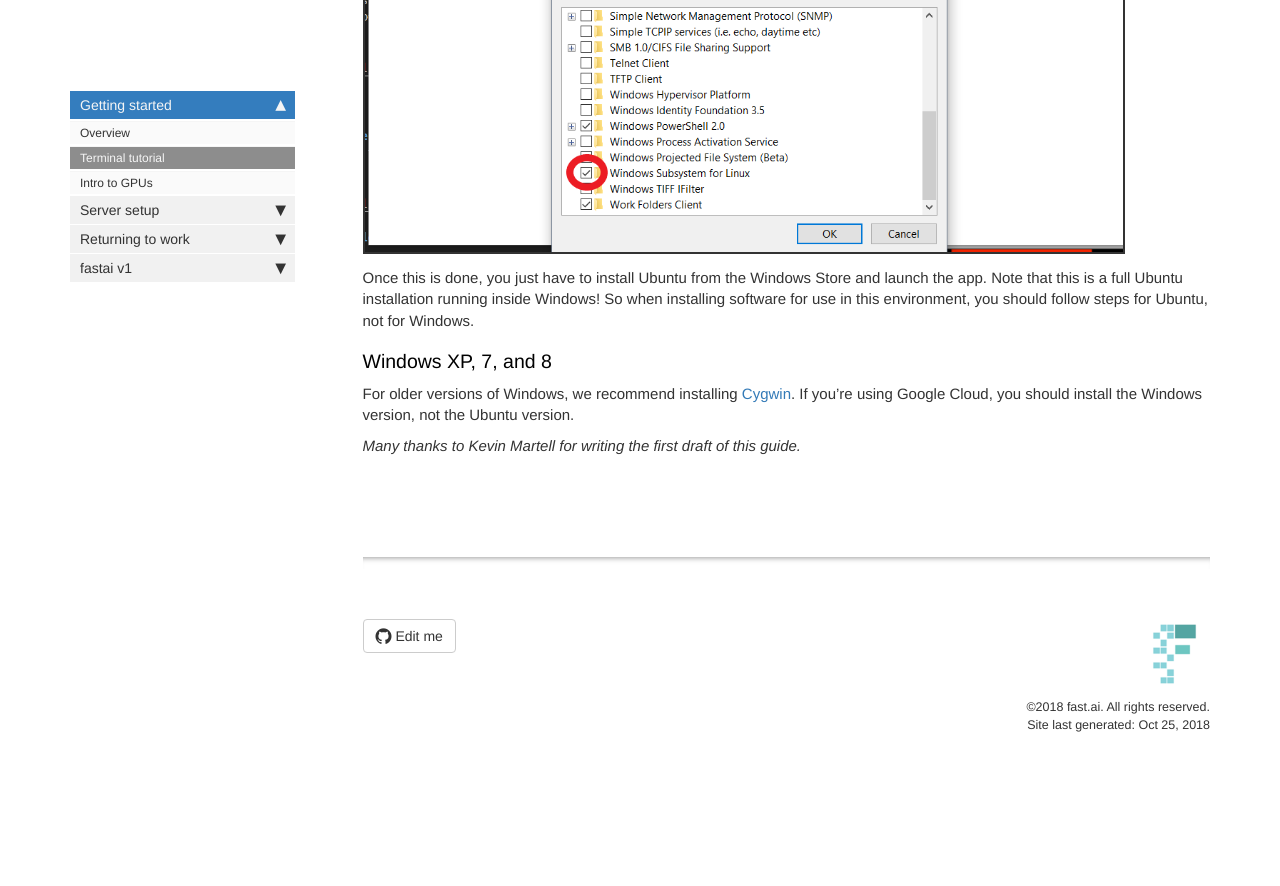
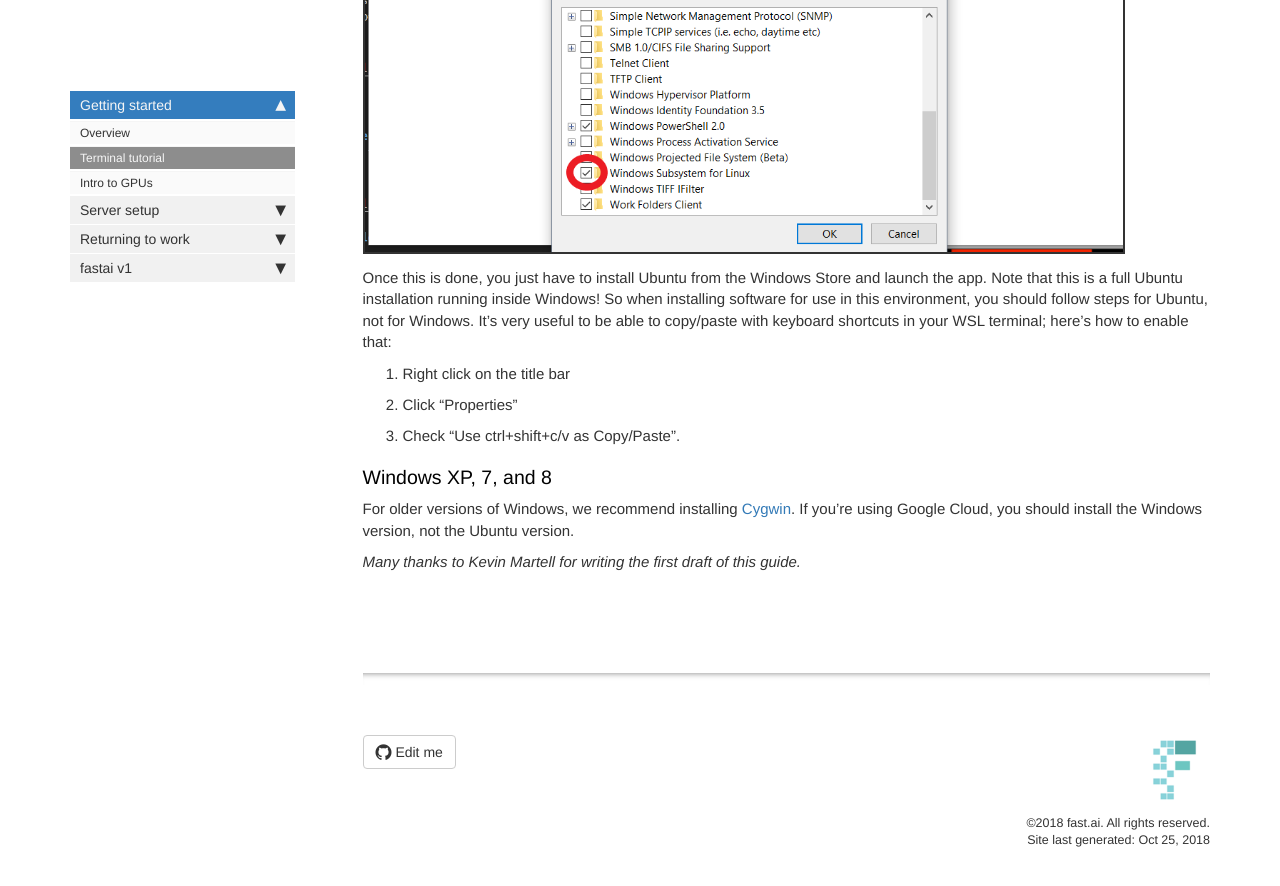
Before and after one commit to tamersalama/course-v3, a Jekyll site: the page built from docs/terminal_tutorial.md, in a window 1280 px wide and 900 px high, scrolled down 4837 px. Shown: the top 886 px of the window. Built offline with Jekyll 4.4.1, drawn with Linux system fonts in a browser that asks for light colours; nearby versions of some CDN libraries; comment, search, counter and statistics services are not loaded; before the commit the page ends 5622 px from its top, so only the background shows below that.

Commit message:
Update terminal_tutorial.md

```diff
--- a/docs/terminal_tutorial.md
+++ b/docs/terminal_tutorial.md
@@ -115,7 +115,11 @@
 
 <img alt="Turn WSL on" src="/images/terminal/wsl.png" class="screenshot">
 
-Once this is done, you just have to install Ubuntu from the Windows Store and launch the app. Note that this is a full Ubuntu installation running inside Windows! So when installing software for use in this environment, you should follow steps for Ubuntu, not for Windows.
+Once this is done, you just have to install Ubuntu from the Windows Store and launch the app. Note that this is a full Ubuntu installation running inside Windows! So when installing software for use in this environment, you should follow steps for Ubuntu, not for Windows. It's very useful to be able to copy/paste with keyboard shortcuts in your WSL terminal; here's how to enable that:
+
+1. Right click on the title bar
+2. Click “Properties”
+3. Check “Use ctrl+shift+c/v as Copy/Paste”.
 
 ### Windows XP, 7, and 8
 
```
